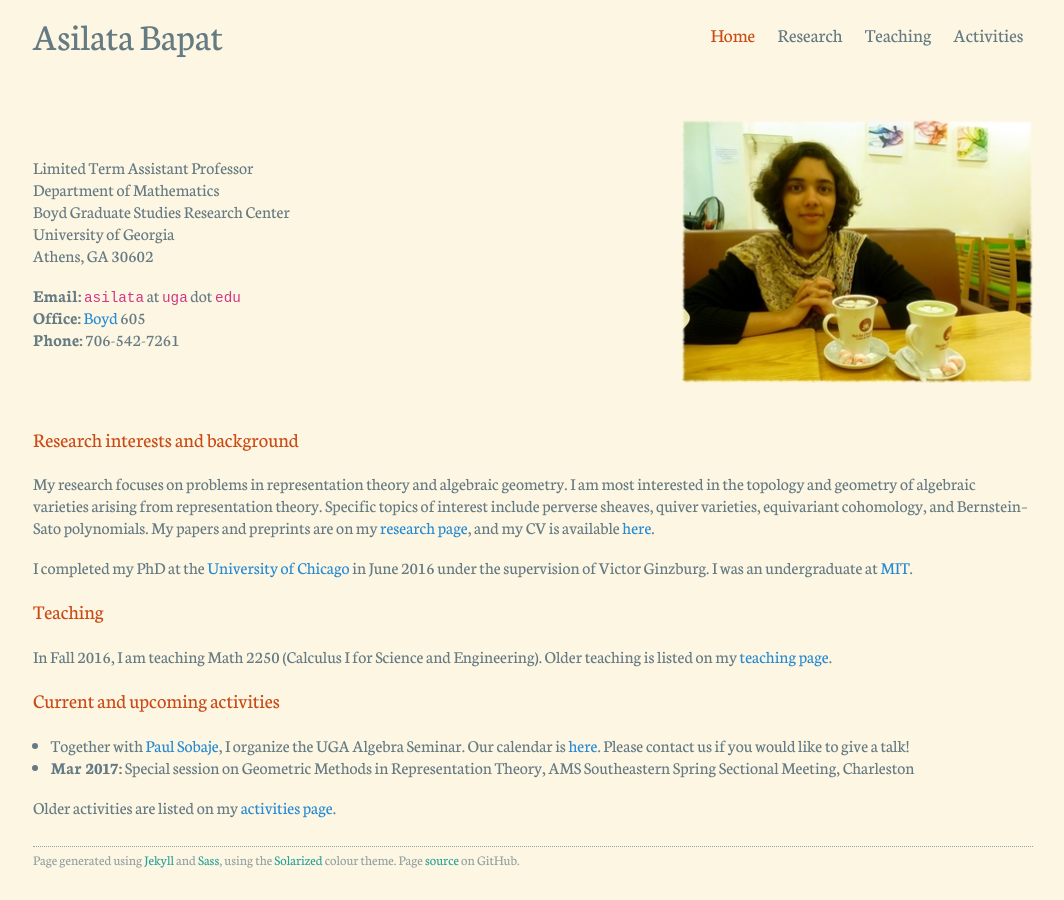
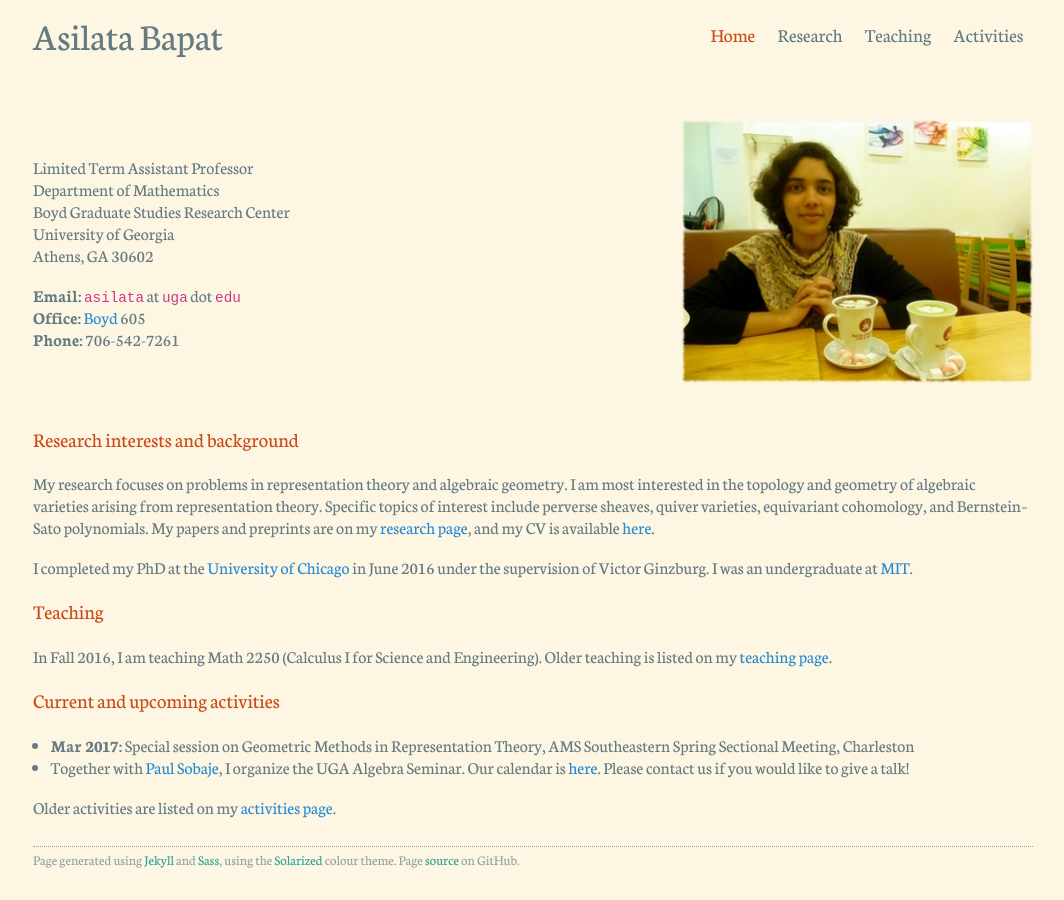
Before and after one commit to dongmouren0/dongmouren.github.io, a Jekyll site: the page built from index.md, in a window 1280 px wide. Shown: the whole page, without its empty margins (107-1171 px from the left). Built offline with Jekyll 4.4.1, drawn with Linux system fonts in a browser that asks for light colours.

Commit message:
Updated formatting in code.

```diff
--- a/index.md
+++ b/index.md
@@ -41,12 +41,12 @@ Older teaching is listed on my [teaching page](teaching/).
 ### Current and upcoming activities
 
 {% capture currenttime %}{{ site.time }}{% endcapture %}
-{% assign activities = site.data.activities | where_exp: "activity", "activity.date > currenttime" | sort: 'date' | reverse %}
+{% assign activities = site.data.activities | where_exp: "activity", "activity.date > currenttime" | sort: 'date' %}
 <ul>
 {% for activity in activities %}
 <li>
 {% unless activity.current == true %}
-<strong>{% if activity.display-date %}{{ activity.display-date }}{% else %}{{ activity.date | date: "%b %Y" }}{% endif %}:</strong>
+<strong>{% if activity.display-date %}{{ activity.display-date | markdownify | strip | remove: '<p>' | remove: '</p>' }}{% else %}{{ activity.date | date: "%b %Y" }}{% endif %}:</strong>
 {% endunless %}
 {{ activity.content | markdownify | strip | remove: '<p>' | remove: '</p>'}}{% if activity.location %}, {{ activity.location | remove: '<p>' | remove: '</p>'}}{% endif %}
 </li>
```
